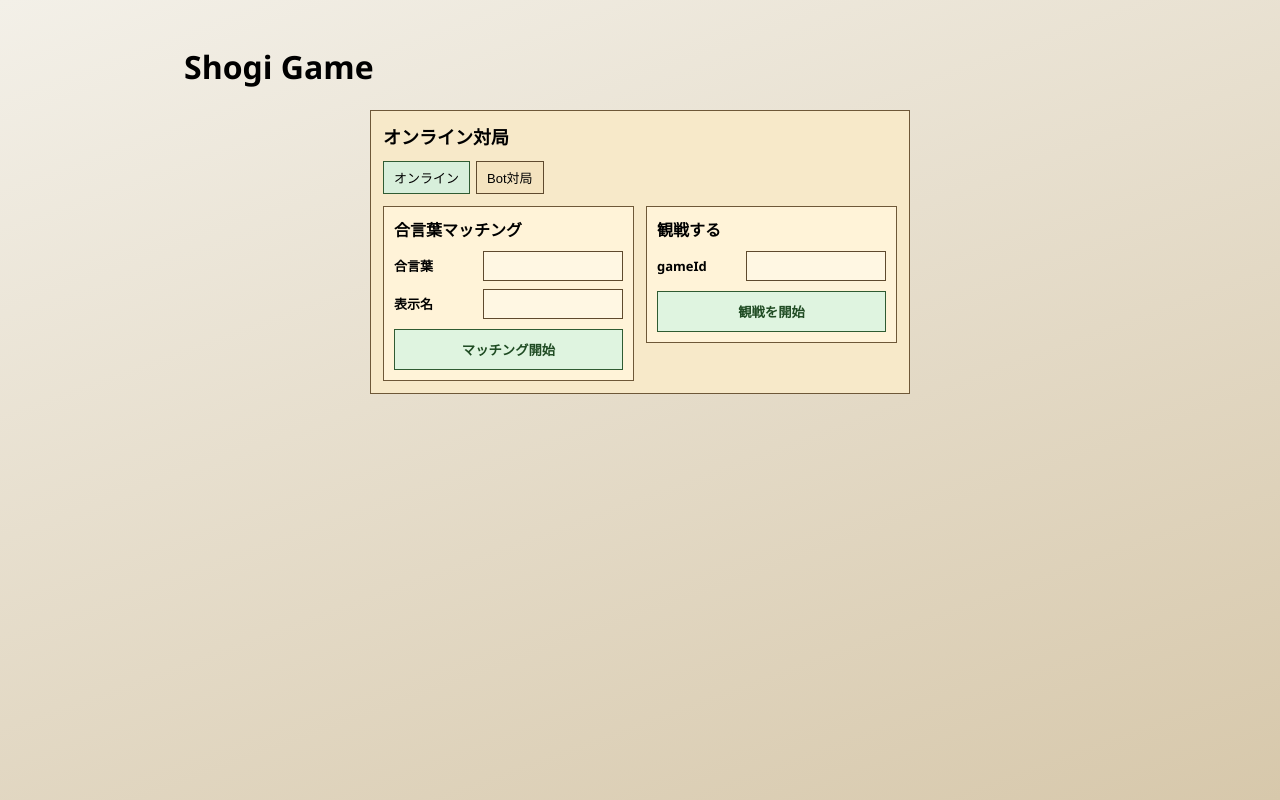
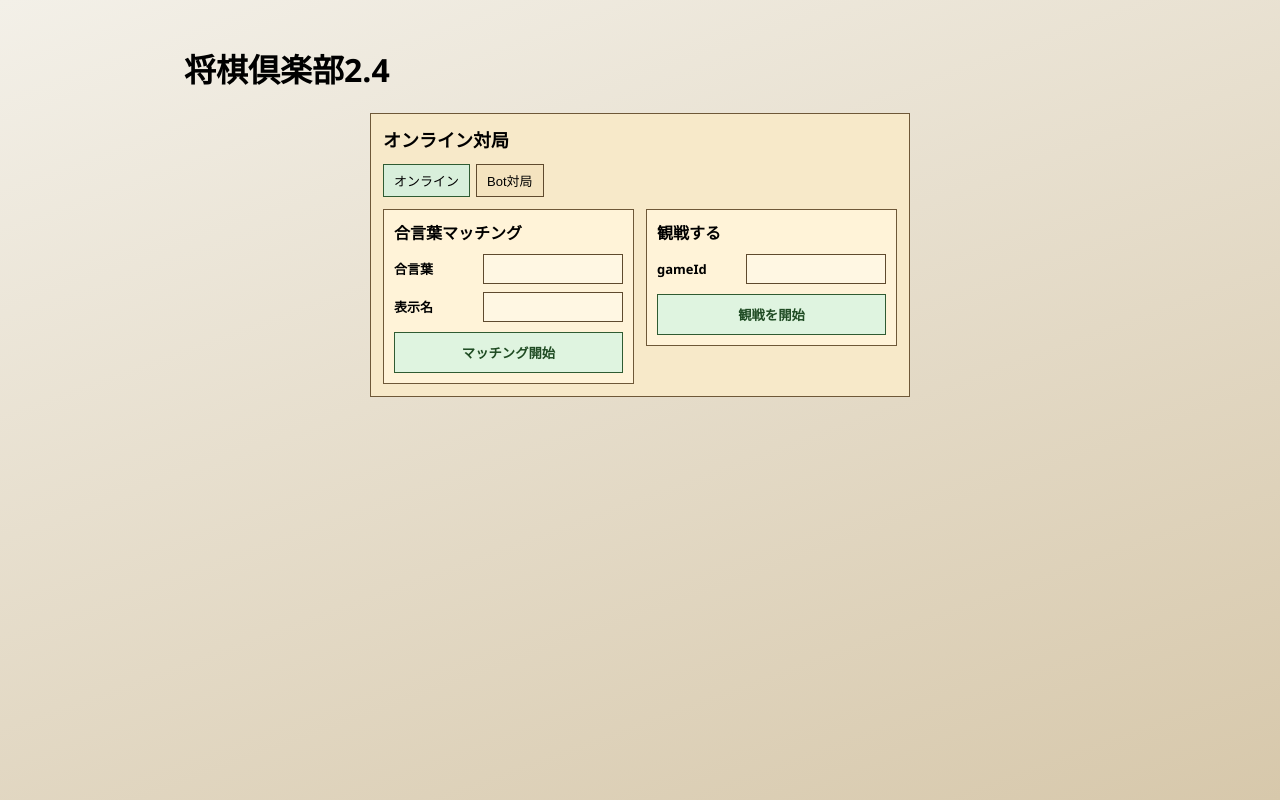
Before and after one commit to drumsuko1113/codex_test_creategame, a React (Vite) app in the folder app/: page / in a window 1280 px wide. Built offline with nearby package versions, Linux system fonts and the light colour scheme.

Commit message:
feat: #79 rename app title to 将棋倶楽部2.4

```diff
--- a/app/index.html
+++ b/app/index.html
@@ -3,7 +3,7 @@
   <head>
     <meta charset="UTF-8" />
     <meta name="viewport" content="width=device-width, initial-scale=1.0" />
-    <title>Shogi Game</title>
+    <title>将棋倶楽部2.4</title>
   </head>
   <body>
     <div id="root"></div>
--- a/app/src/App.tsx
+++ b/app/src/App.tsx
@@ -1136,7 +1136,7 @@ export function App() {
 
   return (
     <main className="app">
-      <h1>Shogi Game</h1>
+      <h1>将棋倶楽部2.4</h1>
       {session ? (
         <p className="session-summary">
           {matchMode === "online"
--- a/app/src/ui/SetupScreen.tsx
+++ b/app/src/ui/SetupScreen.tsx
@@ -57,7 +57,7 @@ export function SetupScreen({
 }: SetupScreenProps) {
   return (
     <main className="app">
-      <h1>Shogi Game</h1>
+      <h1>将棋倶楽部2.4</h1>
       <section className="start-screen" aria-label="match setup">
         <h2>{setupMode === "online" ? "オンライン対局" : "Bot対局"}</h2>
         <div className="setup-options" aria-label="match mode toggle">
```
Also changed, not shown: 1 other file (tests, documents, lock files or other folders).
